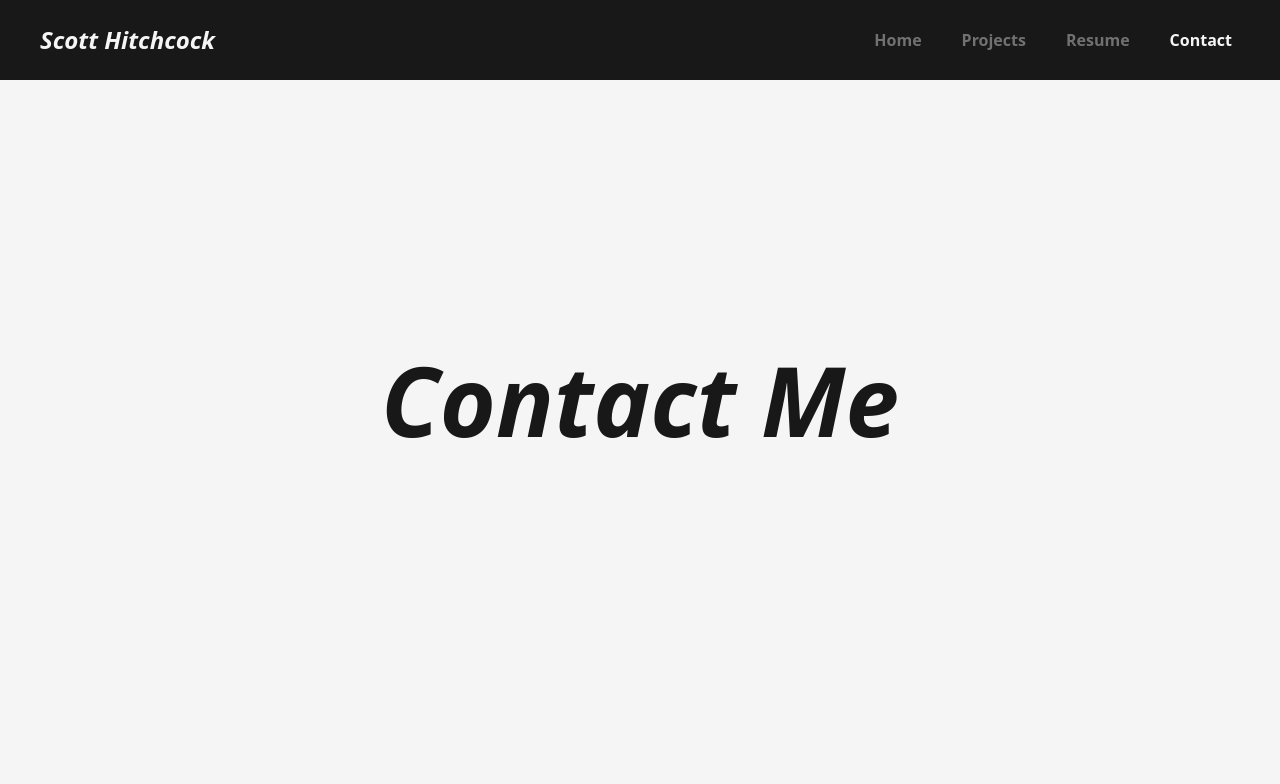
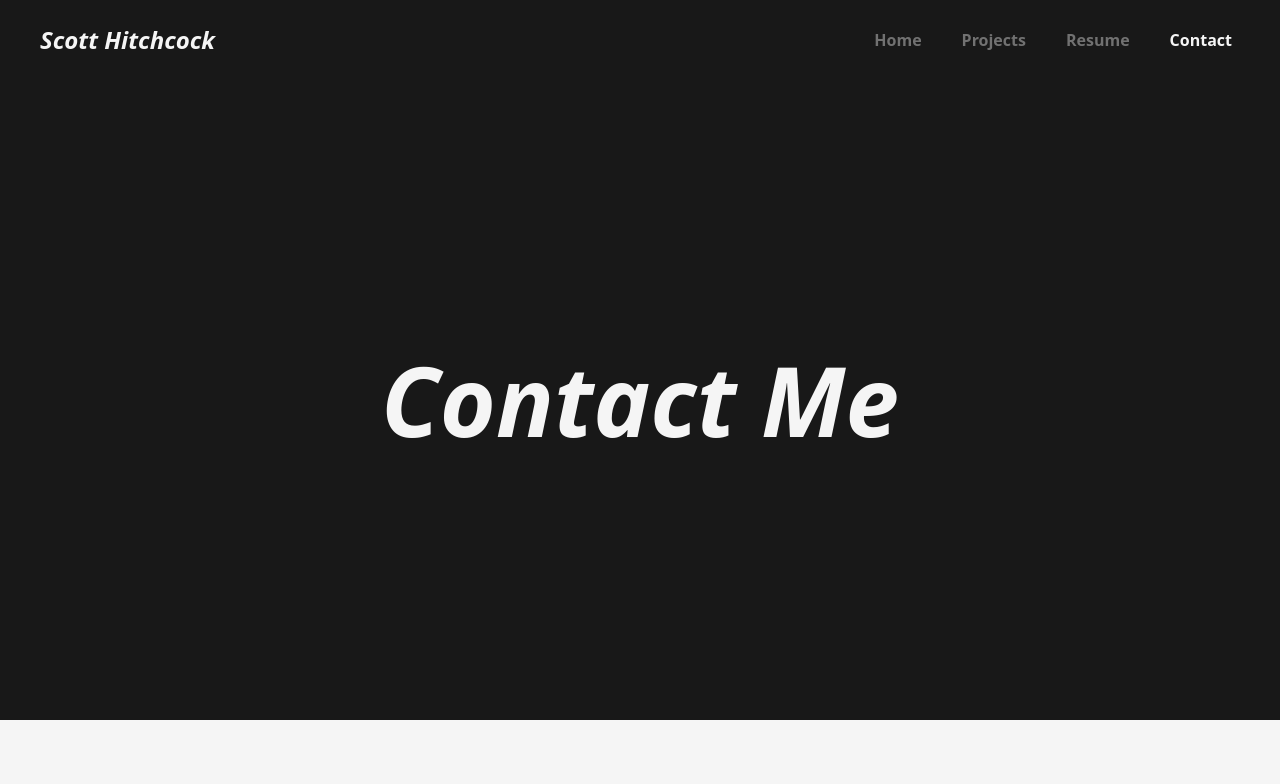
Before and after one commit to scotthitch/s-hitchcock-website, a Nuxt app: page /contact in a window 1280 px wide. Shown: the top 784 px of the page. Built offline with nearby package versions, Linux system fonts and the light colour scheme; no server answers.

Commit message:
set colours back to dark theme

```diff
--- a/app.vue
+++ b/app.vue
@@ -2,7 +2,7 @@
 useHead({
     title: "Scott Hitchcock",
     bodyAttrs: {
-        class: "bg-col-light"
+        class: "bg-col-dark"
     }
 })
 </script>
--- a/components/PageIntro.vue
+++ b/components/PageIntro.vue
@@ -3,10 +3,10 @@ const props = defineProps<{ pageName: string }>()
 </script>
 
 <template>
-    <div class="verticalPan relative h-[80svh] sm:h-[80svh] snap-always snap-center bg-col-light">
+    <div class="verticalPan relative h-[80svh] sm:h-[80svh] snap-always snap-center bg-col-dark">
         <div class="flex h-full">
             <div
-                class="m-auto text-6xl sm:text-8xl font-bold italic slide-from-left-60 text-col-dark"
+                class="m-auto text-6xl sm:text-8xl font-bold italic slide-from-left-60 text-col-light"
             >
                 {{ props.pageName }}
             </div>
--- a/pages/contact.vue
+++ b/pages/contact.vue
@@ -21,7 +21,7 @@ onUnmounted(() => {
 
 <template>
     <div>
-        <div class="bg-col-white overflow-scroll">
+        <div class="bg-col-light overflow-scroll">
             <PageIntro pageName="Contact Me" />
             <div class="static container lg:max-w-[1000px] m-auto sm:px-12">
                 <div
--- a/pages/index.vue
+++ b/pages/index.vue
@@ -2,10 +2,10 @@
 
 <template>
     <div class="h-full overflow-scroll">
-        <div class="flex h-[80svh] sm:h-[80svh] bg-col-light">
+        <div class="flex h-[80svh] sm:h-[80svh] bg-col-dark">
             <div class="m-auto grid grid-cols-3 p-3">
                 <div
-                    class="text-col-dark text-6xl sm:text-8xl font-bold italic slide-from-left-60 col-span-2"
+                    class="text-col-light text-6xl sm:text-8xl font-bold italic slide-from-left-60 col-span-2"
                 >
                     Scott
                 </div>
@@ -18,7 +18,7 @@
                 </div>
 
                 <div
-                    class="text-col-dark text-6xl sm:text-8xl font-bold italic slide-from-left-80 col-span-3"
+                    class="text-col-light text-6xl sm:text-8xl font-bold italic slide-from-left-80 col-span-3"
                 >
                     Hitchcock
                 </div>
```
